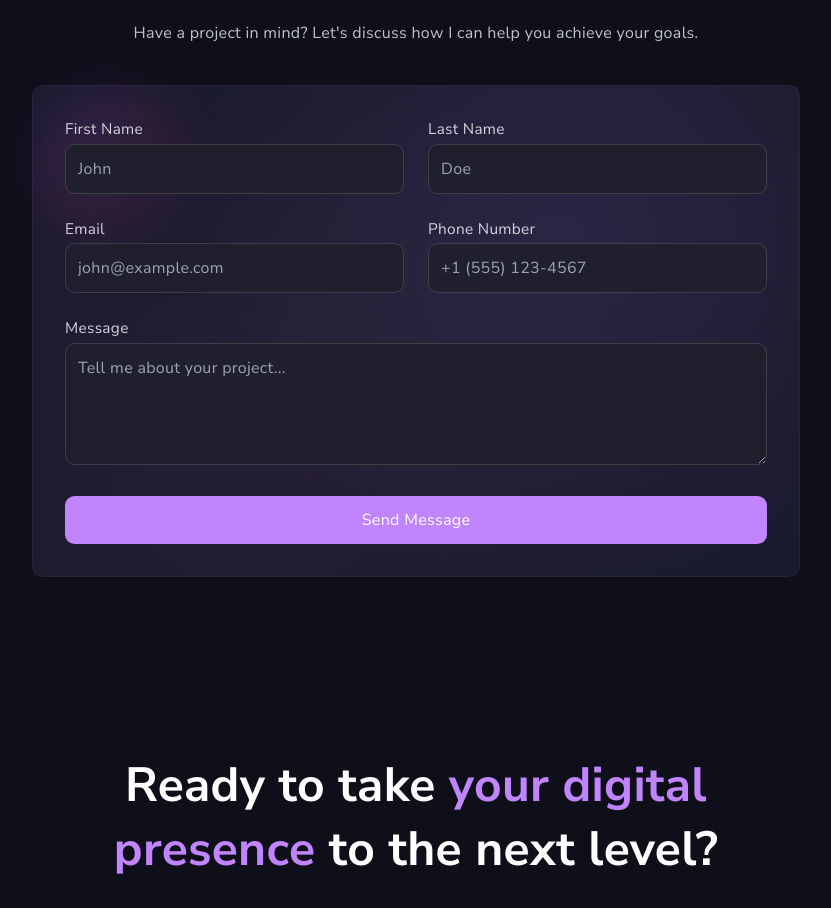
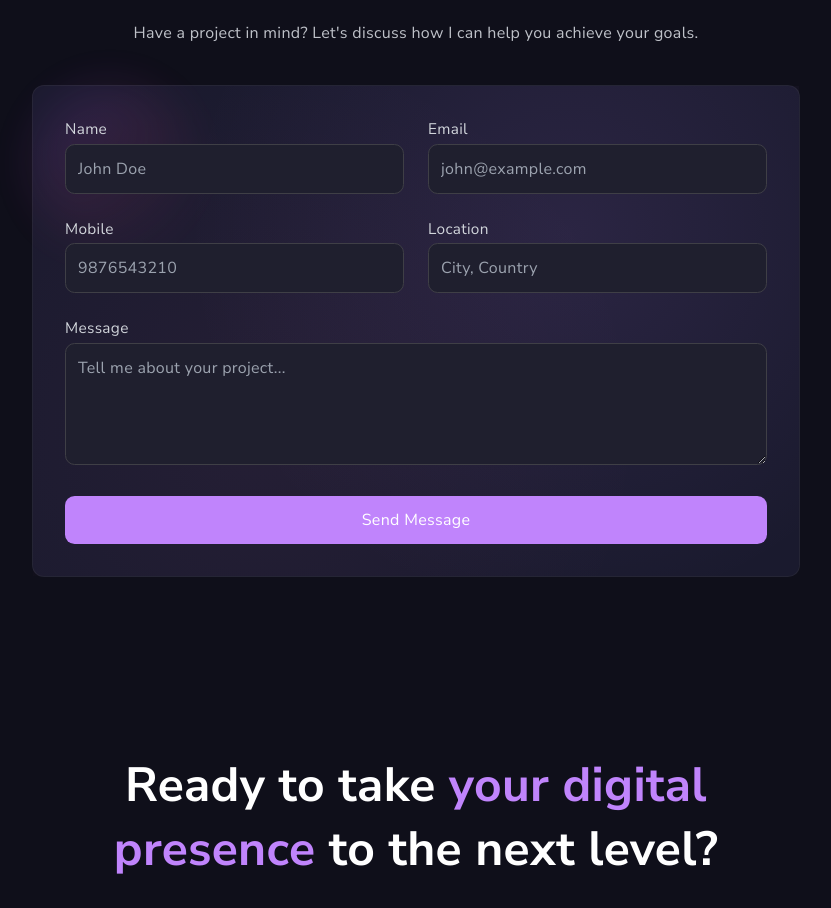
Before and after one commit to azzayshakya/New_Portfolio, a React (Vite) app: page / in a window 1280 px wide. Shown: the part 3630-4538 px from the top of the page, without its empty margins (224-1055 px from the left). Built offline with nearby package versions, Linux system fonts and the light colour scheme.

Commit message:
feat : add  the integration for the form

```diff
--- a/src/App.jsx
+++ b/src/App.jsx
@@ -1,7 +1,7 @@
 import { QueryClient, QueryClientProvider } from "@tanstack/react-query";
 import { RouterProvider } from "react-router-dom";
 import router from "./router/Router";
-
+import { ToastContainer } from "react-toastify";
 const queryClient = new QueryClient({
   defaultOptions: {
     queries: {
@@ -14,6 +14,7 @@ function App() {
   return (
     <QueryClientProvider client={queryClient}>
       <RouterProvider router={router} />
+      <ToastContainer />
     </QueryClientProvider>
   );
 }
--- a/src/pages/components/UserForm.jsx
+++ b/src/pages/components/UserForm.jsx
@@ -1,4 +1,6 @@
 import { useState, useEffect, useRef } from "react";
+import { useDefineGetInTouchForm } from "../constants/useDefineGetInTouchForm";
+import useSubmitGetInTouchForm from "../constants/useSubmitGetInTouchForm";
 
 export default function ContactForm() {
   const [visible, setVisible] = useState(false);
@@ -9,13 +11,11 @@ export default function ContactForm() {
       (entries) => {
         if (entries[0].isIntersecting) {
           setVisible(true);
-
           observer.disconnect();
         }
       },
       {
         threshold: 0.1,
-
         rootMargin: "-100px 0px",
       },
     );
@@ -24,17 +24,22 @@ export default function ContactForm() {
       observer.observe(ContactFormRef.current);
     }
 
-    return () => {
-      if (observer) {
-        observer.disconnect();
-      }
-    };
+    return () => observer.disconnect();
   }, []);
 
-  const handleChange = () => {};
+  const { form, isSubmitting } = useDefineGetInTouchForm();
+  const {
+    register,
+    handleSubmit,
+    formState: { errors },
+  } = form;
+  const { SubmitGetInTouchFormMutation, isSubmissionPending } =
+    useSubmitGetInTouchForm();
 
-  const handleSubmit = (e) => {
-    e.preventDefault();
+
+  const onSubmit = (data) => {
+
+    SubmitGetInTouchFormMutation(data);
   };
 
   return (
@@ -62,17 +67,17 @@ export default function ContactForm() {
             }`}
             style={{ transitionDelay: "200ms" }}
           >
-            Have a project in mind? Let&apos;s discuss how I can help you
-            achieve your goals.
+            Have a project in mind? Let&apos;s discuss how I can help you achieve
+            your goals.
           </p>
 
-          {/* Form Card */}
           <div
-            className={`relative transition-all duration-700 ease-out ${visible ? "translate-y-0 opacity-100" : "translate-y-10 opacity-0"} `}
+            className={`relative transition-all duration-700 ease-out ${
+              visible ? "translate-y-0 opacity-100" : "translate-y-10 opacity-0"
+            }`}
             style={{ transitionDelay: "300ms" }}
           >
             <div className="relative rounded-xl border border-[#3f3f46]/30 bg-card p-6 backdrop-blur-sm md:p-8">
-              {/* bg light effect */}
               <div
                 className="pointer-events-none absolute inset-0 before:absolute before:h-40 before:w-40 before:animate-pulse-soft before:rounded-full before:bg-gradient-to-br before:from-purple-500/20 before:via-pink-500/10 before:to-transparent before:opacity-30 before:blur-xl before:content-['']"
                 style={{
@@ -80,46 +85,31 @@ export default function ContactForm() {
                     "radial-gradient(circle at 70% 30%, rgba(192, 132, 252, 0.1) 0%, transparent 60%), radial-gradient(circle at 30% 70%, rgba(244, 114, 182, 0.05) 0%, transparent 60%)",
                 }}
               ></div>
-
-              {/* Form */}
-              <form onSubmit={handleSubmit} className="relative z-10 space-y-6">
+              <form
+                onSubmit={handleSubmit(onSubmit)}
+                className="relative z-10 space-y-6"
+              >
                 <div className="grid grid-cols-1 gap-6 md:grid-cols-2">
                   <div>
                     <label
-                      htmlFor="firstName"
+                      htmlFor="name"
                       className="mb-1 block text-sm font-medium text-gray-300"
                     >
-                      First Name
+                      Name
                     </label>
                     <input
-                      id="firstName"
-                      name="firstName"
+                      id="name"
+                      {...register("name")}
                       type="text"
-                      onChange={handleChange}
-                      className={`gcl-form-control w-full rounded-lg border border-border bg-input p-3 text-foreground transition-all duration-200`}
-                      placeholder="John"
+                      className="gcl-form-control w-full rounded-lg border border-border bg-input p-3 text-foreground"
+                      placeholder="John Doe"
                     />
+                    {errors.name && (
+                      <p className="mt-1 text-sm text-red-500">
+                        {errors.name.message}
+                      </p>
+                    )}
                   </div>
-
-                  <div>
-                    <label
-                      htmlFor="lastName"
-                      className="mb-1 block text-sm font-medium text-gray-300"
-                    >
-                      Last Name
-                    </label>
-                    <input
-                      id="lastName"
-                      name="lastName"
-                      type="text"
-                      onChange={handleChange}
-                      className={`gcl-form-control w-full rounded-lg border border-border bg-input p-3 text-foreground transition-all duration-200`}
-                      placeholder="Doe"
-                    />
-                  </div>
-                </div>
-
-                <div className="grid grid-cols-1 gap-6 md:grid-cols-2">
                   <div>
                     <label
                       htmlFor="email"
@@ -129,32 +119,60 @@ export default function ContactForm() {
                     </label>
                     <input
                       id="email"
-                      name="email"
+                      {...register("email")}
                       type="email"
-                      onChange={handleChange}
-                      className={`gcl-form-control w-full rounded-lg border border-border bg-input p-3 text-foreground transition-all`}
+                      className="gcl-form-control w-full rounded-lg border border-border bg-input p-3 text-foreground"
                       placeholder="john@example.com"
                     />
+                    {errors.email && (
+                      <p className="mt-1 text-sm text-red-500">
+                        {errors.email.message}
+                      </p>
+                    )}
                   </div>
-
+                </div>
+                <div className="grid grid-cols-1 gap-6 md:grid-cols-2">
                   <div>
                     <label
-                      htmlFor="phone"
+                      htmlFor="mobile"
                       className="mb-1 block text-sm font-medium text-gray-300"
                     >
-                      Phone Number
+                      Mobile
                     </label>
                     <input
-                      id="phone"
-                      name="phone"
+                      id="mobile"
+                      {...register("mobile")}
                       type="tel"
-                      onChange={handleChange}
-                      className={`gcl-form-control w-full rounded-lg border border-border bg-input p-3 text-foreground transition-all duration-200`}
-                      placeholder="+1 (555) 123-4567"
+                      className="gcl-form-control w-full rounded-lg border border-border bg-input p-3 text-foreground"
+                      placeholder="9876543210"
                     />
+                    {errors.mobile && (
+                      <p className="mt-1 text-sm text-red-500">
+                        {errors.mobile.message}
+                      </p>
+                    )}
+                  </div>
+                  <div>
+                    <label
+                      htmlFor="location"
+                      className="mb-1 block text-sm font-medium text-gray-300"
+                    >
+                      Location
+                    </label>
+                    <input
+                      id="location"
+                      {...register("location")}
+                      type="text"
+                      className="gcl-form-control w-full rounded-lg border border-border bg-input p-3 text-foreground"
+                      placeholder="City, Country"
+                    />
+                    {errors.location && (
+                      <p className="mt-1 text-sm text-red-500">
+                        {errors.location.message}
+                      </p>
+                    )}
                   </div>
                 </div>
-
                 <div>
                   <label
                     htmlFor="message"
@@ -164,20 +182,26 @@ export default function ContactForm() {
                   </label>
                   <textarea
                     id="message"
-                    name="message"
+                    {...register("message")}
                     rows="4"
-                    onChange={handleChange}
-                    className="gcl-form-control w-full rounded-lg border border-border bg-input p-3 text-foreground transition-all duration-200"
+                    className="gcl-form-control w-full rounded-lg border border-border bg-input p-3 text-foreground"
                     placeholder="Tell me about your project..."
                   ></textarea>
+                  {errors.message && (
+                    <p className="mt-1 text-sm text-red-500">
+                      {errors.message.message}
+                    </p>
+                  )}
                 </div>
-
                 <div>
                   <button
                     type="submit"
-                    className="hover:bg-secondary/90 group flex w-full items-center justify-center rounded-lg bg-secondary px-4 py-3 font-medium text-white transition-all duration-300"
+                    disabled={isSubmitting || isSubmissionPending}
+                    className="hover:bg-secondary/90 group flex w-full items-center justify-center rounded-lg bg-secondary px-4 py-3 font-medium text-white transition-all duration-300 disabled:opacity-50"
                   >
-                    Send Message
+                    {isSubmitting || isSubmissionPending
+                      ? "Sending..."
+                      : "Send Message"}
                   </button>
                 </div>
               </form>
--- /dev/null
+++ b/src/pages/constants/useDefineGetInTouchForm.js
@@ -0,0 +1,26 @@
+import { useForm } from "react-hook-form";
+import { zodResolver } from "@hookform/resolvers/zod";
+import { getInTouchFormSchema } from "./useGetInTouchFormValidation";
+
+export const useDefineGetInTouchForm = () => {
+  const form = useForm({
+    resolver: zodResolver(getInTouchFormSchema),
+    defaultValues: {
+      name: "",
+      email: "",
+      mobile: "",
+      location: "",
+      message: "",
+    },
+  });
+
+  const {
+    formState: { isSubmitting, isDirty },
+  } = form;
+
+  return {
+    form,
+    isSubmitting,
+    isDirty,
+  };
+};
--- /dev/null
+++ b/src/pages/constants/useGetInTouchFormValidation.js
@@ -0,0 +1,9 @@
+import { z } from "zod";
+
+export const getInTouchFormSchema = z.object({
+    name: z.string().min(1, "Name is required"),
+    email: z.string().email("Invalid email format"),
+    mobile: z.string().length(10, "Mobile number must be 10 digits"),
+    location: z.string().min(1, "Location is required"),
+    message: z.string().min(1, "Message is required"),
+});
--- /dev/null
+++ b/src/pages/constants/useSubmitGetInTouchForm.js
@@ -0,0 +1,41 @@
+import { submitGetInTouch } from "@/apis/apiServices";
+import { useMutation } from "@tanstack/react-query";
+import { useNavigate } from "react-router-dom";
+import { toast } from "react-toastify";
+
+export default function useSubmitGetInTouchForm() {
+  const navigate = useNavigate();
+  const {
+    mutate: SubmitGetInTouchFormMutation,
+    isPending: isSubmissionPending,
+    isSuccess,
+    isError,
+    error,
+    reset,
+  } = useMutation({
+    mutationFn: submitGetInTouch,
+    onSuccess: () => {
+      toast.success(
+        "Thank you for contacting us! We've received your message and will get back to you shortly. 😊",
+
+      );
+      reset();
+      navigate("/");
+    },
+    onError: (error) => {
+        // console.log(error.message)
+      toast.error("Oops! Something went wrong. Please try again later.");
+      navigate("/");
+
+    },
+  });
+
+  return {
+    SubmitGetInTouchFormMutation,
+    isSubmissionPending,
+    isSuccess,
+    isError,
+    error,
+    reset
+  };
+}
```
Also changed, not shown: package.json (+6 -1 lines), src/apis/apiServices.js (+11 -5 lines), 1 other file (tests, documents, lock files or other folders).
